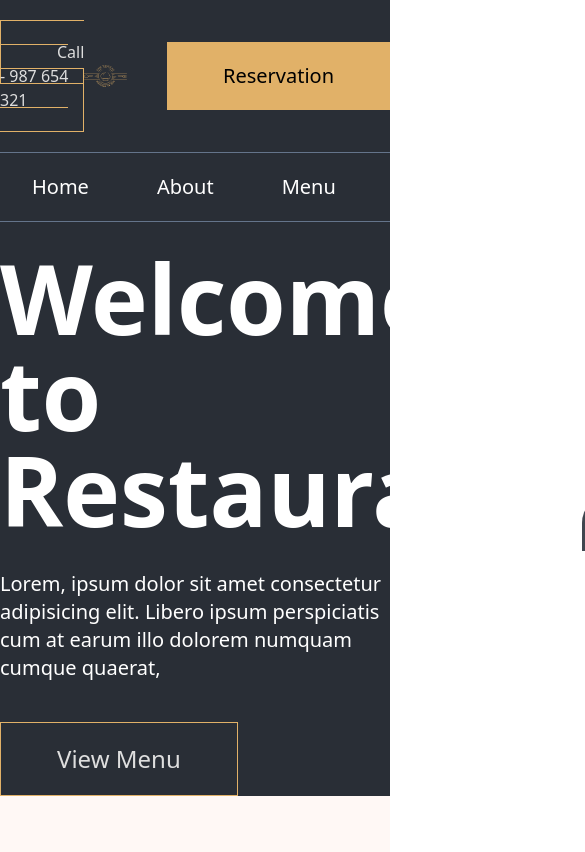
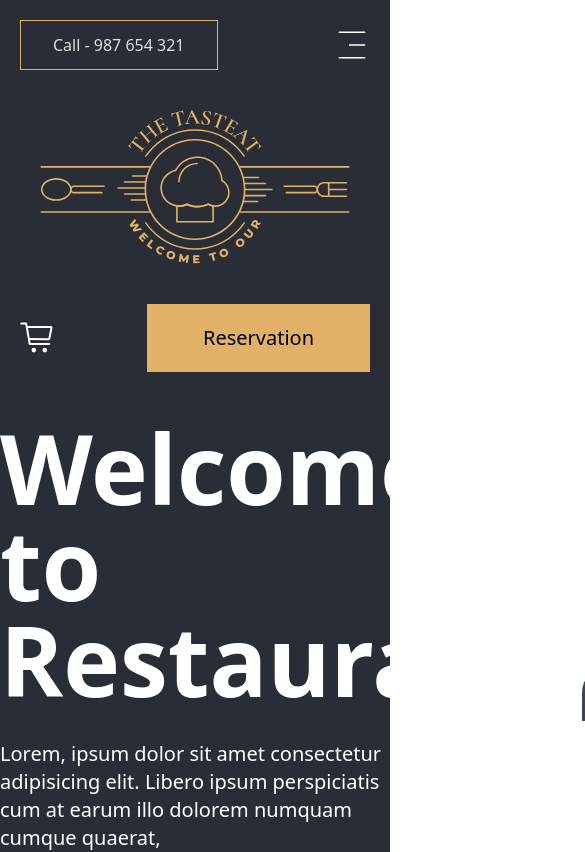
Before and after one commit to alemran22/react-restaurant, a React (Vite) app: page / in a window 390 px wide. Shown: the top 852 px of the page, 585 px wide, since content can reach past the window. Built offline with nearby package versions, Linux system fonts and the light colour scheme.

Commit message:
header, navbar mobile responsive design

```diff
--- a/src/components/Footer/index.jsx
+++ b/src/components/Footer/index.jsx
@@ -15,6 +15,7 @@ const Footer = () => {
       <div className=" py-10  justify-between items-center text-white">
         {/* top section */}
         <div className="text-white flex flex-row justify-between w-full my-16 container mx-auto ">
+          {/* left */}
           <div className="w-full flex items-center ">
             {/* left link */}
             <Link to={"#"} className="underline text-[22px] font-medium">
@@ -45,8 +46,8 @@ const Footer = () => {
         <div className="flex flex-row justify-between items-center my-16 container mx-auto">
           {/* left */}
           <div className="">
-            <div className="flex flex-col gap-2 ">
-              <h3 className="font-medium text-lg py-1 border-[#E1B168] border-y-2 inline-block uppercase mb-8">
+            <div className="flex flex-col gap-2">
+              <h3 className="font-medium text-lg py-1 border-[#E1B168] border-y-2 inline-block uppercase mb-8 max-w-max">
                 Contact
               </h3>
               <p className="text-xl">
--- a/src/components/Header/Navbar/navbar.jsx
+++ b/src/components/Header/Navbar/navbar.jsx
@@ -5,19 +5,11 @@ import {
   FaTwitter,
   FaPinterest,
 } from "react-icons/fa";
+import { navItem } from "../../../constant/home_constant";
 
 const Navbar = () => {
-  const navItem = [
-    { id: 1, title: "Home", path: "/" },
-    { id: 2, title: "About", path: "/about" },
-    { id: 3, title: "Menu", path: "/menu" },
-    { id: 4, title: "Reservation", path: "/reservation" },
-    { id: 5, title: "Gallery", path: "/gallery" },
-    { id: 6, title: "Blog", path: "/blog" },
-    { id: 7, title: "Contact", path: "/contact" },
-  ];
   return (
-    <div className="bg-[#292E36] border-y border-slate-500">
+    <div className="bg-[#292E36] border-y border-slate-500 hidden md:block">
       <div className="flex flex-row justify-between container mx-auto">
         {/* left nav */}
         <div className=" flex flex-row gap-1">
--- a/src/components/Header/TopHeader/index.jsx
+++ b/src/components/Header/TopHeader/index.jsx
@@ -1,18 +1,79 @@
-import { Link } from "react-router-dom";
+import { useState } from "react";
+import { CiMenuFries } from "react-icons/ci";
+import { Link, NavLink } from "react-router-dom";
+import { navItem } from "../../../constant/home_constant";
+import {
+  FaFacebook,
+  FaInstagram,
+  FaPinterest,
+  FaTwitter,
+} from "react-icons/fa";
 
 const TopHeader = () => {
+  const [hamburgerMenu, setHamburgerMenu] = useState(false);
   return (
     <div className="bg-[#292E36] ">
-      <div className="container mx-auto py-10 flex flex-row justify-between items-center ">
-        <div className="w-full ">
-          <p className="py-5 px-14 border border-[#E1B168] inline text-[#DEDEDE]">
+      <div className="container mx-auto p-5 md:px-0 md:py-10 flex flex-col md:flex-row justify-between items-center gap-5">
+        <div className="w-full flex flex-row justify-between items-center">
+          <p className="py-3 md:py-5 px-8 md:px-14 border border-[#E1B168] md:inline text-center text-[#DEDEDE]">
             Call - 987 654 321
           </p>
+          {/* menu icon */}
+          <button
+            onClick={() => setHamburgerMenu(!hamburgerMenu)}
+            className="md:hidden  "
+          >
+            <CiMenuFries className="text-4xl text-white font-bold" />
+          </button>
+          {/* mobile menu item */}
+          {hamburgerMenu && (
+            <div className="">
+              <div className="md:hidden inset-y-0 bg-gray-800 fixed w-9/12 left-0 z-30 flex flex-col justify-between">
+                {/* top links */}
+                <div className=" flex flex-col gap-1">
+                  {navItem.map((item) => (
+                    <NavLink
+                      key={item.id}
+                      to={item.path}
+                      className={
+                        "text-white text-xl px-8 py-5 hover:bg-[#E1B168] border-b border-[#E1B168] last:border-b-0"
+                      }
+                    >
+                      {item.title}
+                    </NavLink>
+                  ))}
+                </div>
+                {/* bottom social links*/}
+                <div className="flex flex-row items-center justify-evenly gap-5 text-white text-2xl py-8">
+                  <Link to={"#"}>
+                    <FaInstagram />
+                  </Link>
+                  <Link to={"#"}>
+                    <FaFacebook />
+                  </Link>
+                  <Link to={"#"}>
+                    <FaTwitter />
+                  </Link>
+                  <Link to={"#"}>
+                    <FaPinterest />
+                  </Link>
+                </div>
+              </div>
+              <div
+                onClick={() => setHamburgerMenu(!hamburgerMenu)}
+                className="md:hidden inset-0 bg-pink-300 fixed right-0 z-20"
+              ></div>
+            </div>
+          )}
         </div>
-        <div className="w-full flex items-center justify-center">
-          <img src="/src/assets/images/Logo.svg" alt="" />
+        <div className="w-full p-5 md:p-0 flex items-center justify-center">
+          <img
+            src="/src/assets/images/Logo.svg"
+            alt=""
+            className="w-auto md:w-[350px]"
+          />
         </div>
-        <div className="w-full flex flex-row items-center justify-end gap-10 ">
+        <div className="w-full flex flex-row items-center justify-between md:justify-end md:gap-10 gap-0">
           <div className="text-white ">
             <img
               src="/src/assets/icons/Cart Icon.svg"
--- a/src/constant/home_constant.js
+++ b/src/constant/home_constant.js
@@ -59,4 +59,13 @@ const testimonialSliderData = [
       "It is professional, considers everyone's time, can think about the  There are many variations of passages whole probls small niche, friendly.",
   },
 ];
-export { storyList, testimonialSliderData };
+const navItem = [
+  { id: 1, title: "Home", path: "/" },
+  { id: 2, title: "About", path: "/about" },
+  { id: 3, title: "Menu", path: "/menu" },
+  { id: 4, title: "Reservation", path: "/reservation" },
+  { id: 5, title: "Gallery", path: "/gallery" },
+  { id: 6, title: "Blog", path: "/blog" },
+  { id: 7, title: "Contact", path: "/contact" },
+];
+export { storyList, testimonialSliderData, navItem };
```
